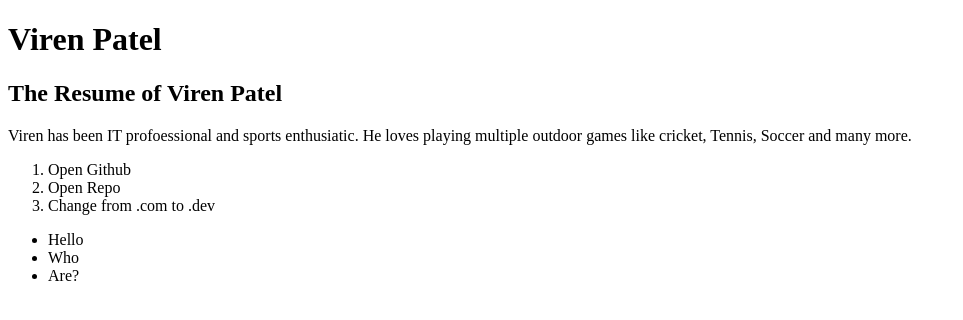
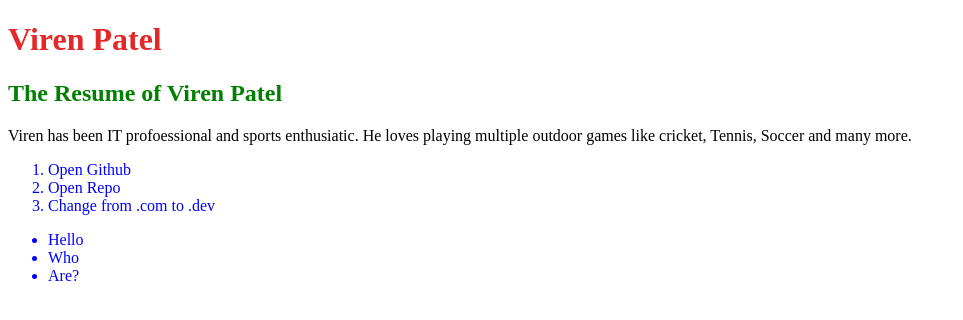
Before and after one commit to viren502/Viren_Patel, a plain HTML site: page index.html in a window 1280 px wide. Shown: the whole page, without its empty margins (0-963 px from the left). Drawn offline with Linux system fonts and the light colour scheme.

Commit message:
Testing colors

```diff
--- a/index.html
+++ b/index.html
@@ -1,5 +1,4 @@
 <!doctype html>
-<!-- Fill In Your Website Language -->
 <html class="no-js" lang="en">
 
 <head>
@@ -15,20 +14,20 @@
 
 <body>
 
-  <h1>Viren Patel</h1>
+  <h1 id="title">Viren Patel</h1>
   <h2>The Resume of Viren Patel</h2>
   <p>Viren has been IT profoessional and sports enthusiatic. He loves playing multiple outdoor games like cricket, Tennis, Soccer and many more.</p>
 
   <ol>
-    <li>Open Github</li>
-    <li>Open Repo</li>
-    <li>Change from .com to .dev</li>
+    <li class="blue">Open Github</li>
+    <li class="blue">Open Repo</li>
+    <li class="blue">Change from .com to .dev</li>
   </ol>
 
   <ul>
-    <li>Hello</li>
-    <li>Who</li>
-    <li>Are?</li>
+    <li class="blue">Hello</li>
+    <li class="blue">Who</li>
+    <li class="blue">Are?</li>
   </ul>
 </body>
 
--- a/styles.css
+++ b/styles.css
@@ -0,0 +1,11 @@
+#title {
+    color: rgb(226, 40, 40)
+}
+
+.blue {
+    color: blue
+}
+
+h2 {
+    color: green
+}
```
